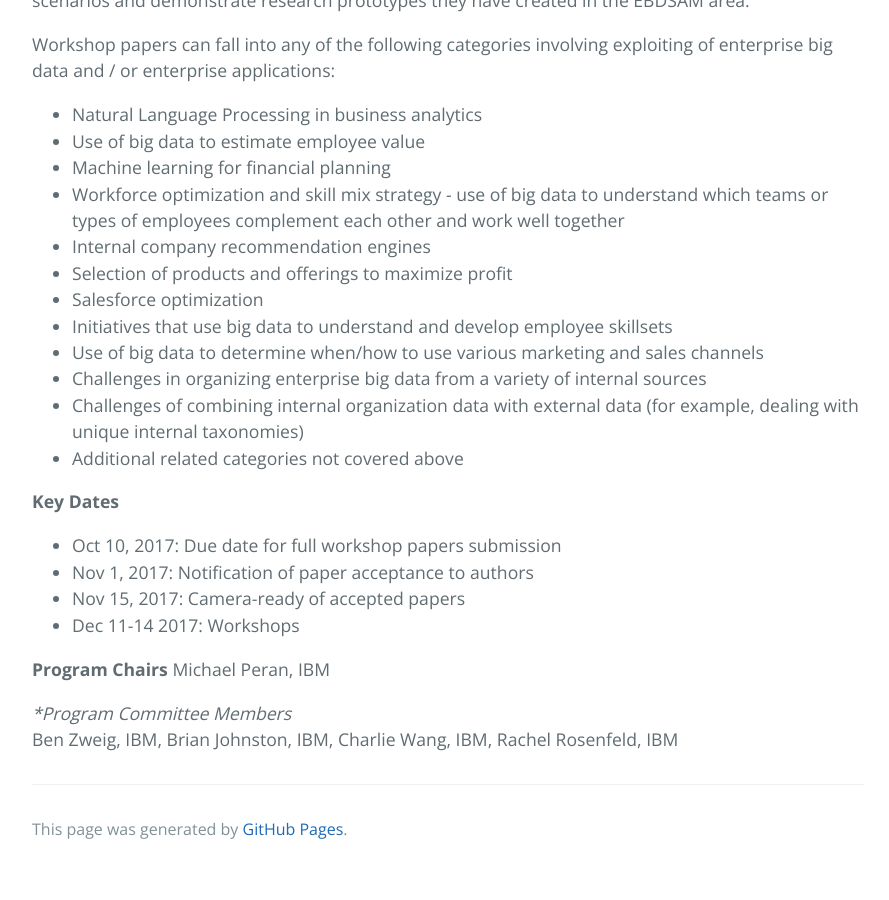
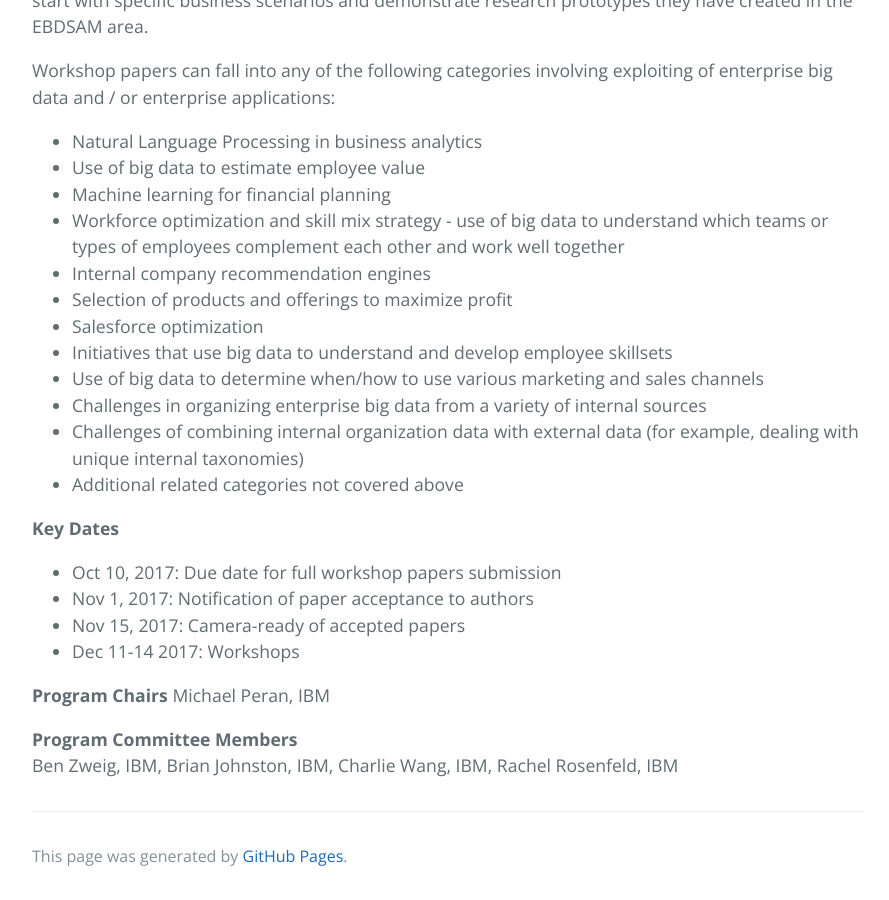
Before and after one commit to jialeiwang/jialeiwang.github.io, a Jekyll site: the page built from index.md, in a window 1280 px wide and 900 px high, scrolled down 887 px. Shown: the whole window, without its empty margins (192-1081 px from the left). Built offline with Jekyll 4.4.1, drawn with Linux system fonts in a browser that asks for light colours; before the commit the page ends 1760 px from its top, so only the background shows below that.

Commit message:
formating

```diff
--- a/index.md
+++ b/index.md
@@ -1,7 +1,7 @@
 ---
 layout: default
 ---
-While big data has been a topic of research and industry activity, much of it has been focused on unstructured data such as web logs, web crawl data, and social media data. One area which has received less attention but offers significant opportunities is that of *enterprise big data*. As companies drive towards leveraging analytics to create new value, they are faced with one of the most daunting challenges post the enterprise data warehousing era, *How can we link data from hundreds of business processes, tens of businesses, and combine relevant enterprise data with external data to enable novel analytical insights?* Consequently, Enterprise Big Data Semantics, Analytics and Modeling (EBDSAM) is an emerging area of research. It involves developing a new paradigm and technologies for handling of enterprise data. Much like *web data*, enterprise data also has volume, variety, velocity, and veracity challenges. This workshop will bring together academic researchers, technology company researchers, and industry practitioners from multiple industries, including Retail, Banking, Travel and Transportation, Government, etc. The goal of the workshop will be to share key challenges in EBDSAM, novel approaches to solutions, and new business challenges that can be addressed by big data semantic and analytics modeling. Participants are encouraged to start with specific business scenarios and demonstrate research prototypes they have created in the EBDSAM area.
+While big data has been a topic of research and industry activity, much of it has been focused on unstructured data such as web logs, web crawl data, and social media data. One area which has received less attention but offers significant opportunities is that of **enterprise big data**. As companies drive towards leveraging analytics to create new value, they are faced with one of the most daunting challenges post the enterprise data warehousing era, **How can we link data from hundreds of business processes, tens of businesses, and combine relevant enterprise data with external data to enable novel analytical insights?** Consequently, Enterprise Big Data Semantics, Analytics and Modeling (EBDSAM) is an emerging area of research. It involves developing a new paradigm and technologies for handling of enterprise data. Much like **web data**, enterprise data also has volume, variety, velocity, and veracity challenges. This workshop will bring together academic researchers, technology company researchers, and industry practitioners from multiple industries, including Retail, Banking, Travel and Transportation, Government, etc. The goal of the workshop will be to share key challenges in EBDSAM, novel approaches to solutions, and new business challenges that can be addressed by big data semantic and analytics modeling. Participants are encouraged to start with specific business scenarios and demonstrate research prototypes they have created in the EBDSAM area.
 
 Workshop papers can fall into any of the following categories involving exploiting of enterprise big data and / or enterprise applications:
 * Natural Language Processing in business analytics
@@ -26,5 +26,5 @@ Workshop papers can fall into any of the following categories involving exploiti
 **Program Chairs**
 Michael Peran, IBM
 
-**Program Committee Members*
+**Program Committee Members**
 Ben Zweig, IBM, Brian Johnston, IBM, Charlie Wang, IBM, Rachel Rosenfeld, IBM
```
